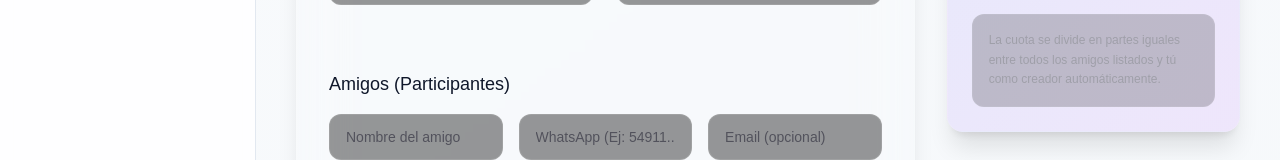
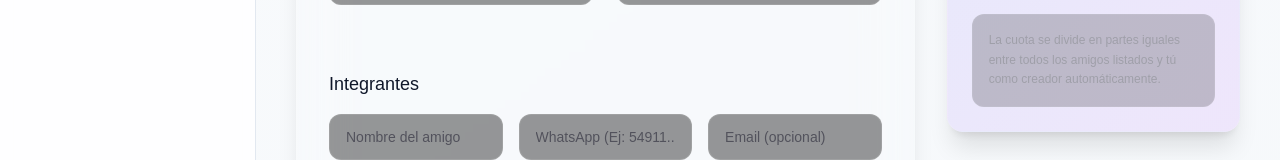
Before and after one commit to lucianoCisneros/quota, a Next.js app: page /subscriptions/new in a window 1280 px wide. Shown: the part 412-572 px from the top of the page. Built offline with nearby package versions, Linux system fonts and the light colour scheme; no server answers; the database is empty.

Commit message:
refactor: changes on suscription section

```diff
--- a/src/app/(dashboard)/subscriptions/[id]/page.tsx
+++ b/src/app/(dashboard)/subscriptions/[id]/page.tsx
@@ -99,7 +99,7 @@
                 </div>
             )}
 
-            <h2 className="text-xl font-semibold mb-2">Amigos (Participantes)</h2>
+            <h2 className="text-xl font-semibold mb-2">Integrantes</h2>
             <p className="text-sm text-zinc-500 mb-6">
                 El botón de WhatsApp envía transferencia y Mercado Pago en un solo mensaje.
             </p>
--- a/src/app/(dashboard)/subscriptions/new/page.tsx
+++ b/src/app/(dashboard)/subscriptions/new/page.tsx
@@ -131,7 +131,7 @@
 
                                 {/* Participants */}
                                 <div>
-                                    <h3 className="text-lg font-medium mb-4">Amigos (Participantes)</h3>
+                                    <h3 className="text-lg font-medium mb-4">Integrantes</h3>
                                     <div className="space-y-4">
                                         {members.map((member) => (
                                             <div key={member.id} className="flex flex-col sm:flex-row gap-4 items-stretch sm:items-start p-4 sm:p-0 rounded-xl bg-white/5 sm:bg-transparent border border-white/5 sm:border-none">
```
